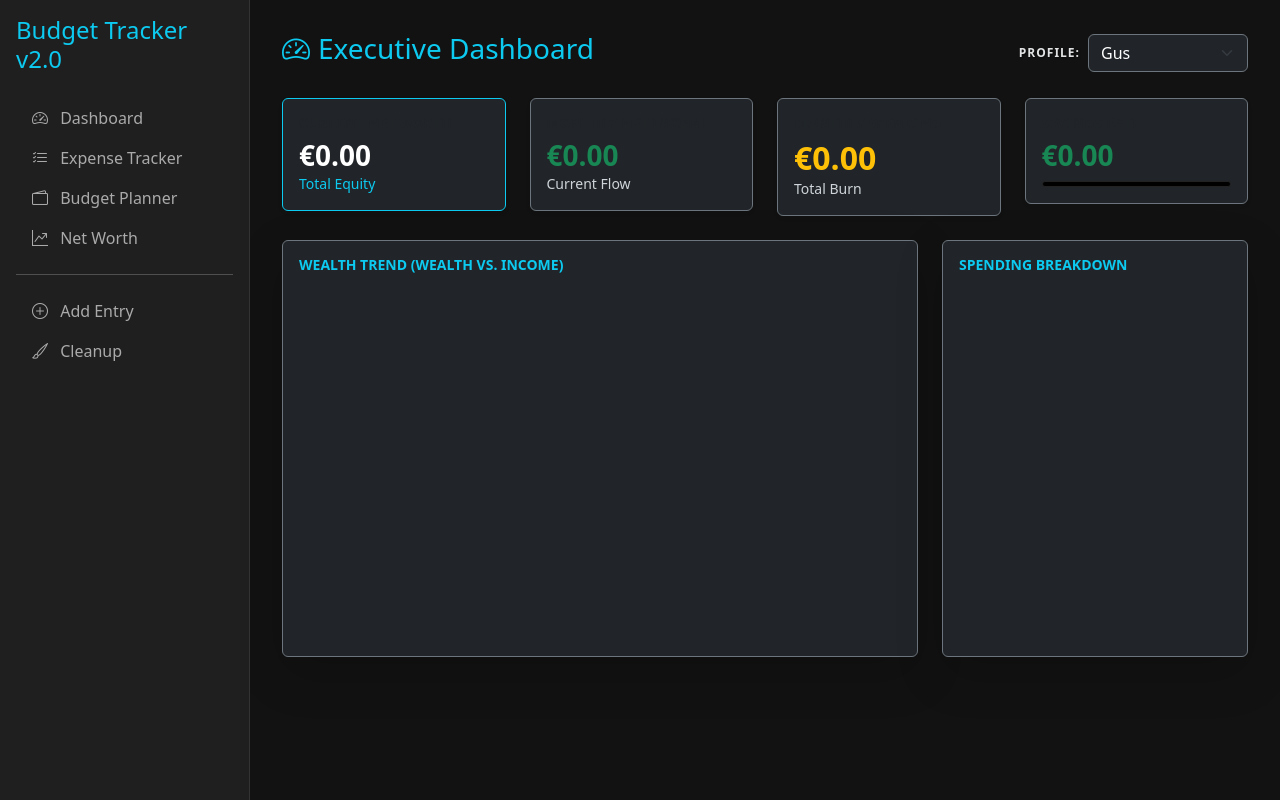
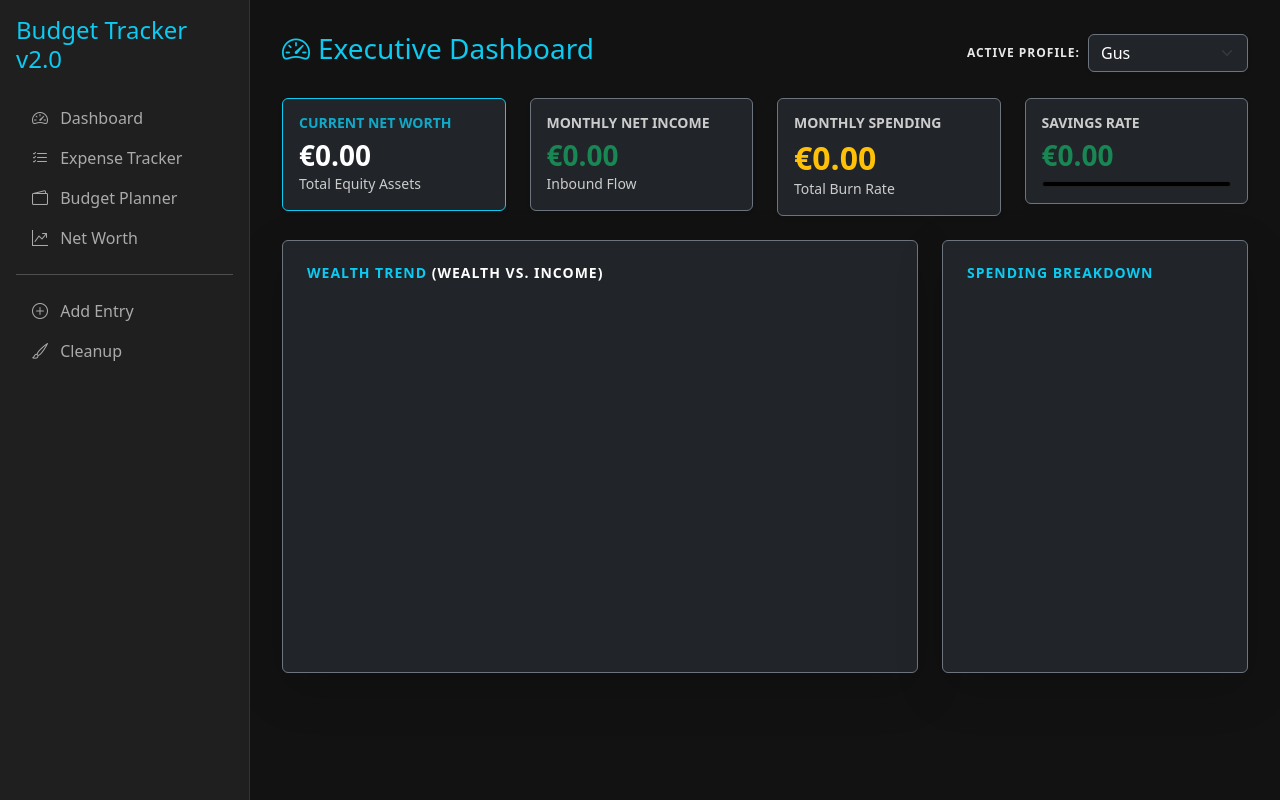
Before and after one commit to Elric-dev/BudgetApp, a Flask app: page / in a window 1280 px wide. Run offline with Flask 3, Linux system fonts and the light colour scheme; data that the repository does not hold is empty; a map, chart or similar area stays blank; parts of the project's set-up code (start-up, migrations or seed data) failed here and were passed over.

Commit message:
made UI changes to dashboard

```diff
--- a/templates/index.html
+++ b/templates/index.html
@@ -1,11 +1,19 @@
 {% extends "layout.html" %}
 
+
 {% block content %}
+<style>
+    /* Custom High-Visibility Classes */
+    .text-light-gray { color: #cccccc !important; }
+    .text-bright-white { color: #ffffff !important; }
+    .text-dim-gold { color: #ffc107; opacity: 0.9; }
+</style>
+
 <div class="d-flex justify-content-between align-items-center mb-4">
     <h3 class="text-info"><i class="bi bi-speedometer2 me-2"></i>Executive Dashboard</h3>
     <div class="d-flex align-items-center gap-2">
-        <label class="small text-light text-uppercase fw-bold mb-0">Profile:</label>
-        <select id="userSelect" class="form-select bg-dark text-white border-secondary" style="width: 160px;" onchange="updateDashboard()">
+        <label class="small text-white text-uppercase fw-bold mb-0" style="letter-spacing: 1px;">Active Profile:</label>
+        <select id="userSelect" class="form-select bg-dark text-white border-secondary shadow-sm" style="width: 160px;" onchange="updateDashboard()">
             <option value="0">Gus</option>
             <option value="1">Joules</option>
             <option value="2">🏠 Household</option>
@@ -16,28 +24,28 @@
 <div class="row mb-4">
     <div class="col-md-3">
         <div class="card bg-dark border-info p-3 shadow-sm">
-            <h6 class="text-muted small text-uppercase fw-bold">Current Net Worth</h6>
+            <h6 class="text-info small text-uppercase fw-bold" style="opacity: 0.8;">Current Net Worth</h6>
             <h3 id="dash-net-worth" class="text-white fw-bold mb-0">€0.00</h3>
-            <small class="text-info">Total Equity</small>
+            <small class="text-light-gray">Total Equity Assets</small>
         </div>
     </div>
     <div class="col-md-3">
         <div class="card bg-dark border-secondary p-3 shadow-sm">
-            <h6 class="text-muted small text-uppercase fw-bold">Monthly Net Income</h6>
+            <h6 class="text-light-gray small text-uppercase fw-bold">Monthly Net Income</h6>
             <h3 id="dash-income" class="text-success fw-bold mb-0">€0.00</h3>
-            <small class="text-muted">Current Flow</small>
+            <small class="text-light-gray">Inbound Flow</small>
         </div>
     </div>
     <div class="col-md-3">
         <div class="card bg-dark border-secondary p-3 shadow-sm">
-            <h6 class="text-muted small text-uppercase fw-bold">Monthly Spending</h6>
+            <h6 class="text-light-gray small text-uppercase fw-bold">Monthly Spending</h6>
             <h2 id="dash-spending" class="text-warning fw-bold mb-0">€0.00</h2>
-            <small class="text-muted">Total Burn</small>
+            <small class="text-light-gray">Total Burn Rate</small>
         </div>
     </div>
     <div class="col-md-3">
         <div class="card bg-dark border-secondary p-3 shadow-sm">
-            <h6 class="text-muted small text-uppercase fw-bold">Savings Rate</h6>
+            <h6 class="text-light-gray small text-uppercase fw-bold">Savings Rate</h6>
             <h3 id="dash-savings" class="text-white fw-bold mb-0">€0.00</h3>
             <div class="progress mt-2" style="height: 6px; background-color: #000;">
                 <div id="savings-bar" class="progress-bar bg-success" style="width: 0%"></div>
@@ -48,22 +56,60 @@
 
 <div class="row">
     <div class="col-md-8">
-        <div class="card bg-dark border-secondary p-3 shadow-lg">
-            <h6 class="text-info small fw-bold text-uppercase mb-3">Wealth Trend (Wealth vs. Income)</h6>
+        <div class="card bg-dark border-secondary p-4 shadow-lg">
+            <h6 class="text-white small fw-bold text-uppercase mb-3" style="letter-spacing: 1px;">
+                <span class="text-info">Wealth Trend</span> (Wealth vs. Income)
+            </h6>
             <div style="height: 350px;">
                 <canvas id="dashNetWorthChart"></canvas>
             </div>
         </div>
     </div>
     <div class="col-md-4">
-        <div class="card bg-dark border-secondary p-3 shadow-lg">
-            <h6 class="text-info small fw-bold text-uppercase mb-3">Spending Breakdown</h6>
+        <div class="card bg-dark border-secondary p-4 shadow-lg">
+            <h6 class="text-white small fw-bold text-uppercase mb-3" style="letter-spacing: 1px;">
+                <span class="text-info">Spending Breakdown</span>
+            </h6>
             <div style="height: 350px;">
                 <canvas id="dashSpendingChart"></canvas>
             </div>
         </div>
     </div>
 </div>
+
+<script src="https://cdn.jsdelivr.net/npm/chart.js@4.4.1/dist/chart.umd.min.js"></script>
+<script>
+// Logic remains the same as your previous script.
+// Note: Ensure your Chart.js scales use '#aaa' or '#fff' for ticks instead of '#888'.
+
+function renderNetWorthChart(data) {
+    const ctx = document.getElementById('dashNetWorthChart').getContext('2d');
+    if (nwChart) nwChart.destroy();
+
+    nwChart = new Chart(ctx, {
+        type: 'line',
+        data: {
+            labels: data.dates,
+            datasets: [
+                { label: 'Net Worth', data: data.nw_values, borderColor: '#0dcaf0', yAxisID: 'y', tension: 0.3, fill: true, backgroundColor: 'rgba(13, 202, 240, 0.1)' },
+                { label: 'Net Income', data: data.inc_values, borderColor: '#2ecc71', yAxisID: 'y1', borderDash: [5,5], tension: 0.3 }
+            ]
+        },
+        options: {
+            responsive: true, maintainAspectRatio: false,
+            scales: {
+                y: { position: 'left', grid: { color: '#333' }, ticks: { color: '#0dcaf0' } },
+                y1: { position: 'right', grid: { display: false }, ticks: { color: '#2ecc71' } },
+                x: { ticks: { color: '#cccccc' } } // Brightened X-axis labels
+            },
+            plugins: {
+                legend: { labels: { color: '#ffffff', font: { weight: 'bold' } } }
+            }
+        }
+    });
+}
+// (Remaining JS same as before)
+</script>
 
 <script src="https://cdn.jsdelivr.net/npm/chart.js@4.4.1/dist/chart.umd.min.js"></script>
 <script>
@@ -104,30 +150,7 @@ async function updateDashboard() {
     }
 }
 
-function renderNetWorthChart(data) {
-    const ctx = document.getElementById('dashNetWorthChart').getContext('2d');
-    if (nwChart) nwChart.destroy();
 
-    nwChart = new Chart(ctx, {
-        type: 'line',
-        data: {
-            labels: data.dates,
-            datasets: [
-                { label: 'Net Worth', data: data.nw_values, borderColor: '#0dcaf0', yAxisID: 'y', tension: 0.3, fill: true, backgroundColor: 'rgba(13, 202, 240, 0.1)' },
-                { label: 'Net Income', data: data.inc_values, borderColor: '#2ecc71', yAxisID: 'y1', borderDash: [5,5], tension: 0.3 }
-            ]
-        },
-        options: {
-            responsive: true, maintainAspectRatio: false,
-            scales: {
-                y: { position: 'left', grid: { color: '#222' }, ticks: { color: '#0dcaf0' } },
-                y1: { position: 'right', grid: { display: false }, ticks: { color: '#2ecc71' } },
-                x: { ticks: { color: '#888' } }
-            },
-            plugins: { legend: { labels: { color: '#fff' } } }
-        }
-    });
-}
 
 function renderSpendingChart(data) {
     const ctx = document.getElementById('dashSpendingChart').getContext('2d');
```
